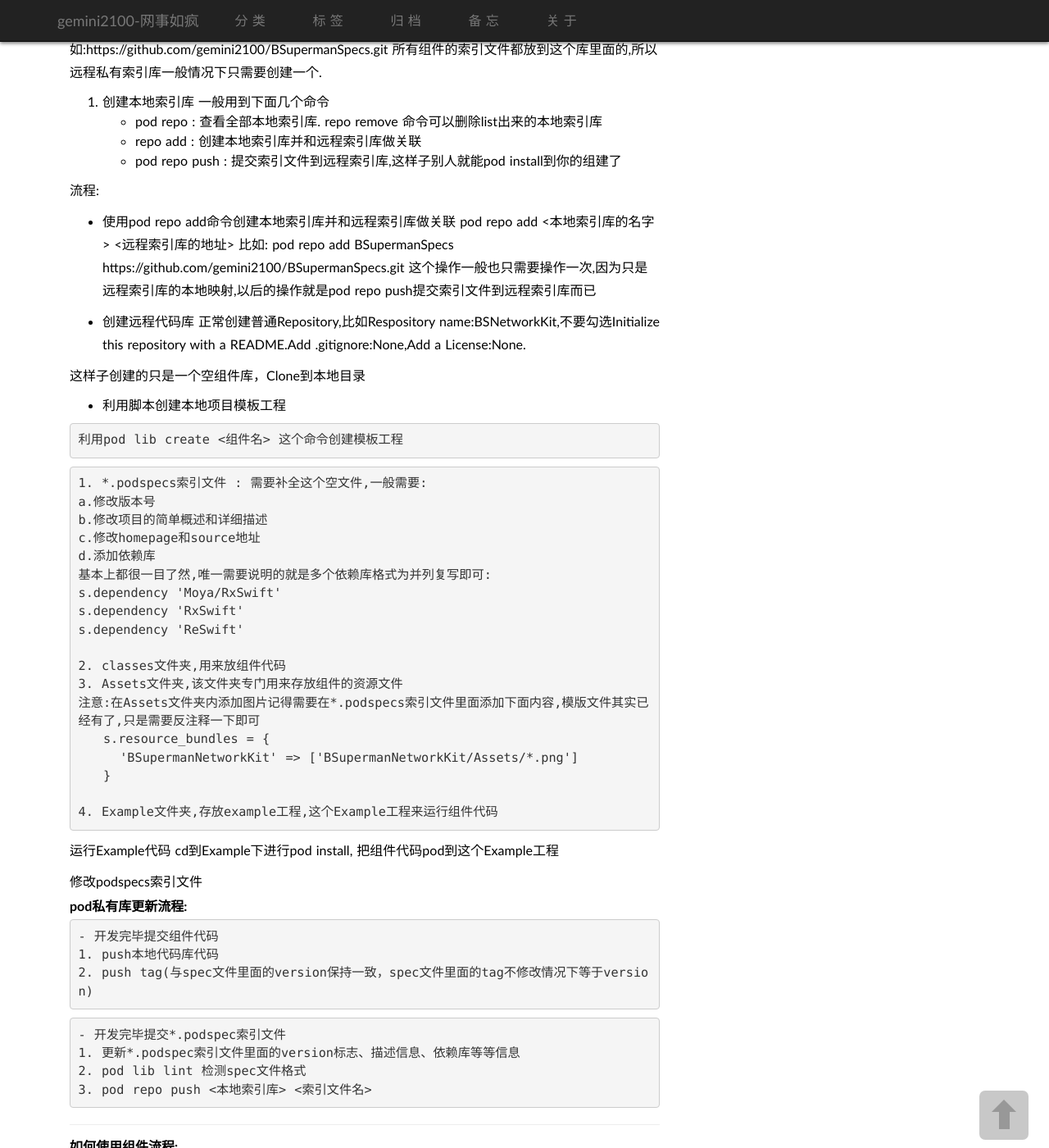
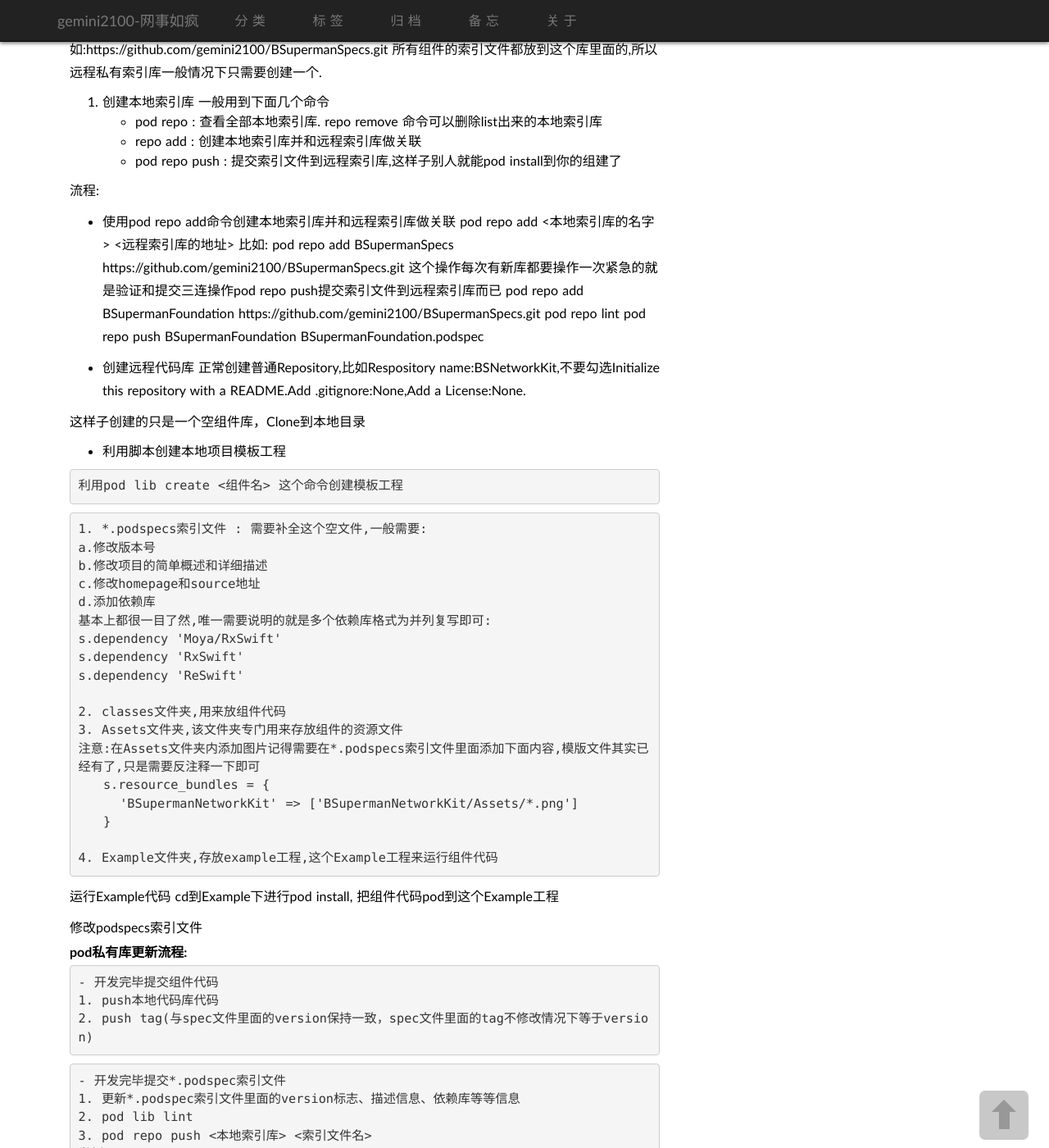
Before and after one commit to gemini2100/gemini2100.github.io, a Jekyll site: the page built from _posts/2018-03-23-ios组件化开发.md, in a window 1280 px wide and 1400 px high, scrolled down 1127 px. Shown: the whole window at 82% size. Built offline with Jekyll 4.4.1, drawn with Linux system fonts in a browser that asks for light colours; some web fonts are replaced; comment, search, counter and statistics services are not loaded; some of the changed text lies outside the part shown.

Commit message:
pod add 描述错误更改

````diff
--- a/_posts/2018-03-23-ios组件化开发.md
+++ b/_posts/2018-03-23-ios组件化开发.md
@@ -39,7 +39,12 @@ tags : [iOS]
 - 使用pod repo add命令创建本地索引库并和远程索引库做关联
 pod repo add <本地索引库的名字>  <远程索引库的地址>
 比如: pod repo add BSupermanSpecs https://github.com/gemini2100/BSupermanSpecs.git
-这个操作一般也只需要操作一次,因为只是远程索引库的本地映射,以后的操作就是pod repo push提交索引文件到远程索引库而已
+这个操作每次有新库都要操作一次紧急的就是验证和提交三连操作pod repo push提交索引文件到远程索引库而已
+pod repo add BSupermanFoundation https://github.com/gemini2100/BSupermanSpecs.git
+pod repo lint
+pod repo push BSupermanFoundation BSupermanFoundation.podspec
+
+
 
 - 创建远程代码库
 正常创建普通Repository,比如Respository name:BSNetworkKit,不要勾选Initialize this repository with a README.Add .gitignore:None,Add a License:None.
@@ -86,8 +91,12 @@ cd到Example下进行pod install, 把组件代码pod到这个Example工程
 ```
 - 开发完毕提交*.podspec索引文件
 1. 更新*.podspec索引文件里面的version标志、描述信息、依赖库等等信息
-2. pod lib lint 检测spec文件格式
+2. pod lib lint
 3. pod repo push <本地索引库> <索引文件名>
+举例:
+pod repo lint
+pod repo push BSupermanFoundation BSupermanFoundation.podspec
+
 ```
 ------
 
````
